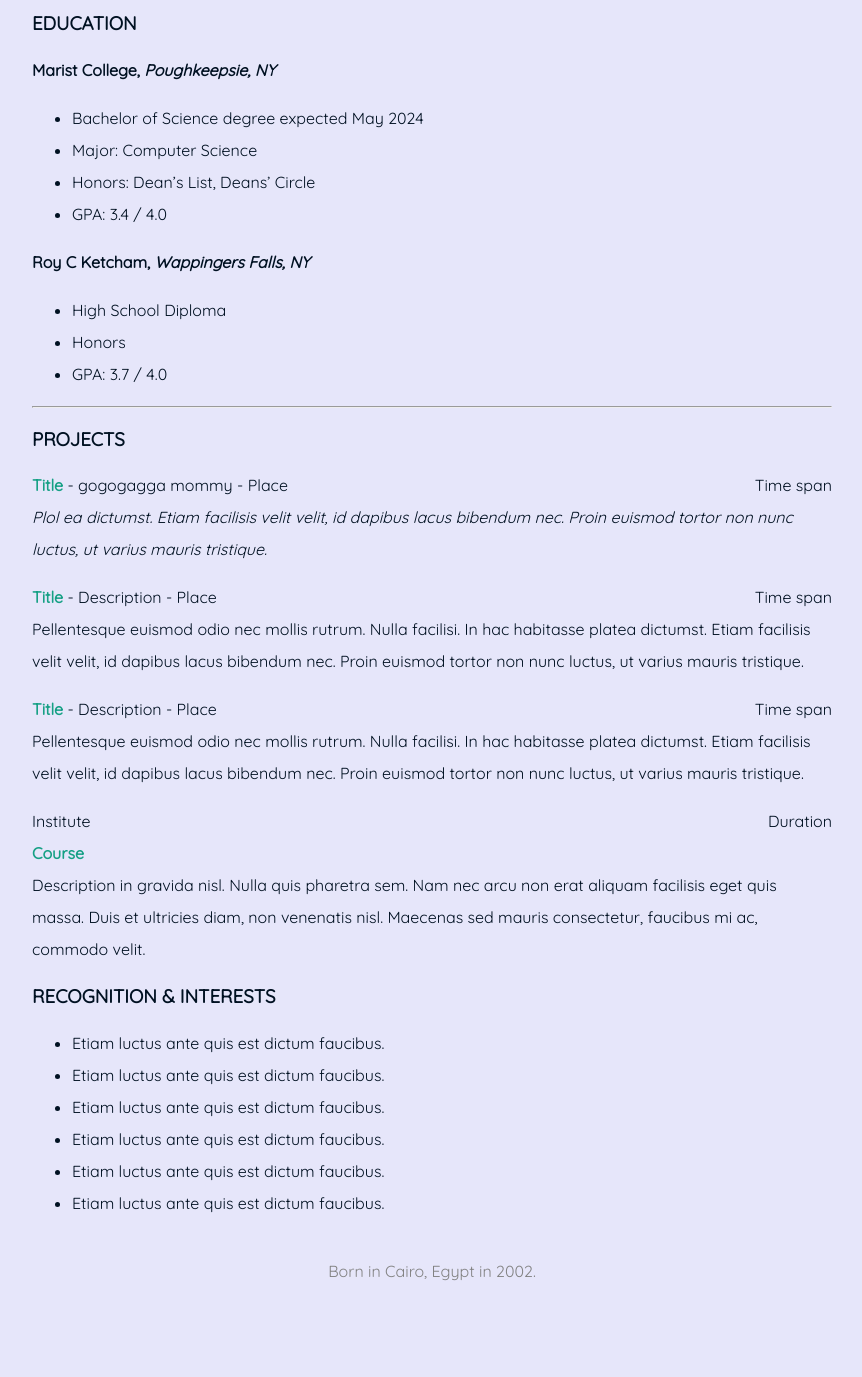
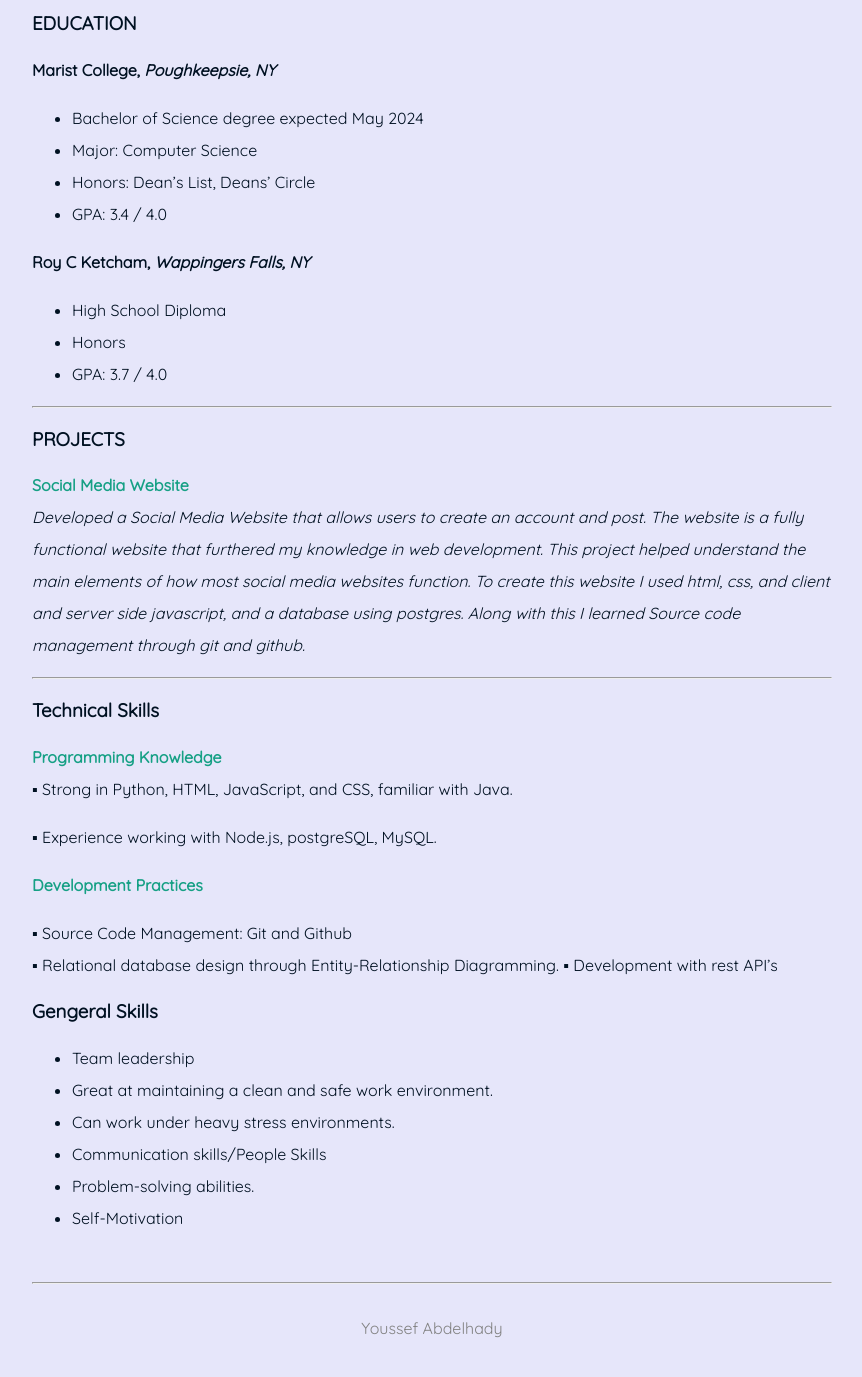
Before and after one commit to knhash/Pudhina, a Jekyll site: the page built from resume.md, in a window 1280 px wide and 1400 px high, scrolled down 1307 px. Shown: the top 1377 px of the window, without its empty margins (208-1070 px from the left). Built offline with Jekyll 4.4.1, drawn with Linux system fonts in a browser that asks for light colours; before the commit the page ends 2650 px from its top, so only the background shows below that.

Commit message:
Final Resume Changes

```diff
--- a/_includes/page/about.html
+++ b/_includes/page/about.html
@@ -2,7 +2,8 @@
 <div class="about__divider"></div>
 <div class="about__text">
 <strong>  </strong>
-<br> Born in Cairo, Egypt in 2002.
 <br>
+<hr>
+<br> Youssef Abdelhady
 </div>
 </div>
--- a/resume.md
+++ b/resume.md
@@ -57,29 +57,30 @@ Maintaining and guiding, ensuring success and the wellbeing of the overall drive
 <hr>
 
 
+### PROJECTS
+**Social Media Website**  <span style="float: right; "></span>
+<i> Developed a Social Media Website that allows users to create an account and post. The website is a fully functional website that furthered my knowledge in web development. This project helped understand the main elements of how most social media websites function. To create this website I used html, css, and client and server side javascript, and a database using postgres. Along with this I learned Source code management through git and github.
 
-### PROJECTS
-**Title** - gogogagga mommy - Place <span style="float: right; ">Time span</span>
-<i> Plol ea dictumst. Etiam facilisis velit velit, id dapibus lacus bibendum nec. Proin euismod tortor non nunc luctus, ut varius mauris tristique.
+<hr>
 
-**Title** - Description - Place <span style="float: right; ">Time span</span>
-Pellentesque euismod odio nec mollis rutrum. Nulla facilisi. In hac habitasse platea dictumst. Etiam facilisis velit velit, id dapibus lacus bibendum nec. Proin euismod tortor non nunc luctus, ut varius mauris tristique.
+### Technical Skills
+**Programming Knowledge** <span style="float: right; "></span>
+▪ Strong in Python, HTML, JavaScript, and CSS, familiar with Java.
 
-**Title** - Description - Place <span style="float: right; ">Time span</span>
-Pellentesque euismod odio nec mollis rutrum. Nulla facilisi. In hac habitasse platea dictumst. Etiam facilisis velit velit, id dapibus lacus bibendum nec. Proin euismod tortor non nunc luctus, ut varius mauris tristique.
+▪ Experience working with Node.js, postgreSQL, MySQL.
+
+**Development Practices** <span style="float: right; "></span>
+
+▪ Source Code Management: Git and Github
+▪ Relational database design through Entity-Relationship Diagramming.
+▪ Development with rest API’s
 
 
-Institute <span style="float: right; ">Duration</span>
-**Course**
-Description in gravida nisl. Nulla quis pharetra sem. Nam nec arcu non erat aliquam facilisis eget quis massa. Duis et ultricies diam, non venenatis nisl. Maecenas sed mauris consectetur, faucibus mi ac, commodo velit.
+### Gengeral Skills
 
-
-
-### RECOGNITION & INTERESTS
-
-- Etiam luctus ante quis est dictum faucibus.
-- Etiam luctus ante quis est dictum faucibus.
-- Etiam luctus ante quis est dictum faucibus.
-- Etiam luctus ante quis est dictum faucibus.
-- Etiam luctus ante quis est dictum faucibus.
-- Etiam luctus ante quis est dictum faucibus.
+- Team leadership
+- Great at maintaining a clean and safe work environment.
+- Can work under heavy stress environments.
+- Communication skills/People Skills
+- Problem-solving abilities.
+- Self-Motivation
```
